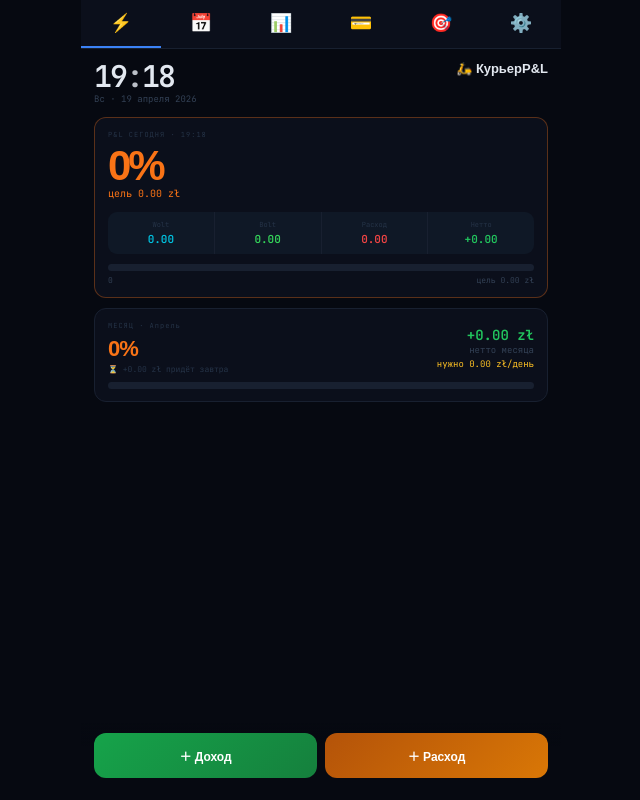
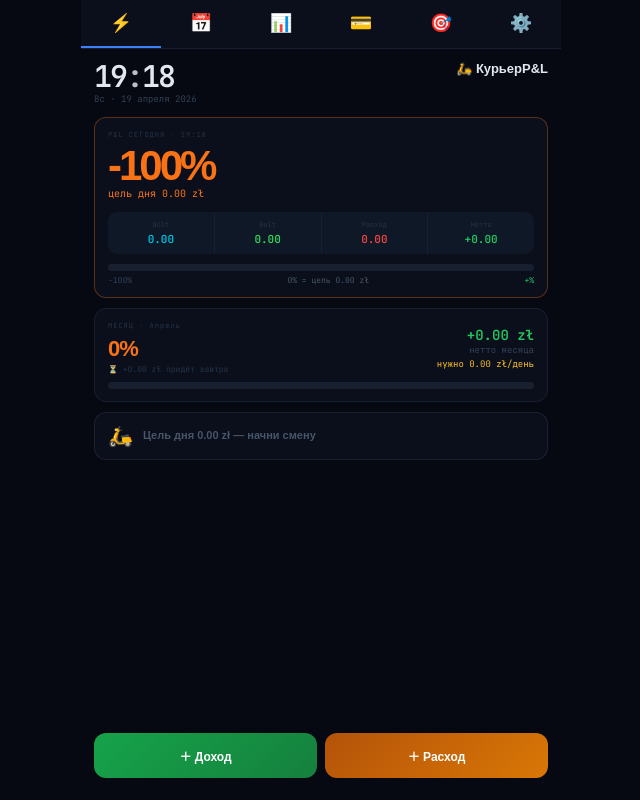
Before and after one commit to madcpakill-lang/courier-tracker, a React (Create React App) app: page / in a window 1280 px wide. Shown: the whole page, without its empty margins (319-959 px from the left). Built offline with nearby package versions, Linux system fonts and the light colour scheme; a web font is replaced by a local one.

Commit message:
Add files via upload

```diff
--- a/src/App.jsx
+++ b/src/App.jsx
@@ -96,7 +96,10 @@ export default function App() {
 
   // ── aggregations ─────────────────────────────────────────────────
   const totalBills = bills.reduce((s, b) => s + billMonthlyCost(b, year, month), 0);
-  const dailyTarget = totalBills > 0 ? totalBills / totalDays : 0;
+  // dailyTarget = totalBills / days remaining from today (not total days!)
+  // Example: 4000 zł / 12 days left in April = 333 zł/day
+  const daysRemaining = isCurrent ? Math.max(1, totalDays - CD + 1) : totalDays;
+  const dailyTarget = totalBills > 0 ? totalBills / daysRemaining : 0;
 
   // all income entries this month
   const allEntries = Object.values(log).flat();
@@ -117,7 +120,7 @@ export default function App() {
 
   const netMonth   = received - totalBills - monthExp;
   const remaining  = Math.max(0, totalBills - received);
-  const daysLeft   = isCurrent ? Math.max(1, totalDays - CD + 1) : 1;
+  const daysLeft   = daysRemaining;  // same as daysRemaining
   const needPerDay = remaining / daysLeft;
   const monthPct   = pct(received, totalBills);
 
@@ -128,7 +131,9 @@ export default function App() {
   const todayInc     = todayWolt + todayBolt;
   const todayExp     = todayEntries.filter(e => e.type === "expense").reduce((s, e) => s + (parseFloat(e.amount) || 0), 0);
   const todayNet     = todayInc - todayExp;
-  const todayPct     = pct(todayInc, dailyTarget);
+  const todayPct = dailyTarget > 0
+    ? Math.round(((todayInc - dailyTarget) / dailyTarget) * 100)
+    : todayInc > 0 ? 100 : -100;
 
   // T+1 arrived today = yesterday's income
   const yesterday = new Date(CY, CM, CD - 1);
@@ -217,7 +222,7 @@ export default function App() {
   function nextMonth() { if (month === 11) { setYear(y => y + 1); setMonth(0); } else setMonth(m => m + 1); }
 
   // ── colors ───────────────────────────────────────────────────────
-  const dayColor   = todayPct >= 100 ? "#22c55e" : todayPct >= 70 ? "#fbbf24" : "#f97316";
+  const dayColor   = todayPct >= 0 ? "#22c55e" : todayPct >= -30 ? "#fbbf24" : "#f97316";
   const monthColor = netMonth >= 0 ? "#22c55e" : "#f97316";
 
   // ── calendar grid ────────────────────────────────────────────────
@@ -262,12 +267,14 @@ export default function App() {
           <div style={{ ...R.card, borderColor: dayColor + "55", marginBottom: 10 }}>
             <div style={R.micro}>P&L СЕГОДНЯ · {HH}:{MM}</div>
             <div style={{ ...R.pnlBig, color: dayColor }}>
-              {todayPct === 0 ? "0%" : todayPct >= 100 ? `+${todayPct - 100}%` : `−${100 - todayPct}%`}
+              {todayPct >= 0 ? `+${todayPct}%` : `${todayPct}%`}
             </div>
             <div style={{ fontSize: 10, color: dayColor, fontFamily: "'JetBrains Mono'", marginBottom: 12 }}>
-              {todayPct >= 100 ? `+${fz(todayInc - dailyTarget)} zł сверх цели` :
-               todayPct > 0 ? `ещё ${fz(dailyTarget - todayInc)} zł до цели` :
-               `цель ${fz(dailyTarget)} zł`}
+              {todayPct >= 0
+                ? `+${fz(todayInc - dailyTarget)} zł сверх цели 🔥`
+                : todayInc > 0
+                  ? `ещё ${fz(dailyTarget - todayInc)} zł до нуля`
+                  : `цель дня ${fz(dailyTarget)} zł`}
             </div>
 
             {/* stats row */}
@@ -282,9 +289,9 @@ export default function App() {
             </div>
 
             {/* bar */}
-            <div style={R.barTrack}><div style={{ ...R.barFill, width: `${Math.min(todayPct,100)}%`, background: dayColor }} /></div>
+            <div style={R.barTrack}><div style={{ ...R.barFill, width: `${Math.min(Math.max((todayPct + 100) / 2, 0), 100)}%`, background: dayColor }} /></div>
             <div style={{ display: "flex", justifyContent: "space-between", fontSize: 8, color: "#334155", fontFamily: "'JetBrains Mono'", marginTop: 4 }}>
-              <span>0</span><span>цель {fz(dailyTarget)} zł</span>
+              <span>−100%</span><span style={{color:"#475569"}}>0% = цель {fz(dailyTarget)} zł</span><span style={{color:"#22c55e"}}>+%</span>
             </div>
           </div>
 
@@ -304,6 +311,30 @@ export default function App() {
             </div>
             <div style={R.barTrack}><div style={{ ...R.barFill, width: `${Math.min(pct(monthInc,totalBills),100)}%`, background: pct(monthInc,totalBills) >= 100 ? "linear-gradient(90deg,#16a34a,#22c55e)" : pct(monthInc,totalBills) >= 60 ? "linear-gradient(90deg,#d97706,#fbbf24)" : "linear-gradient(90deg,#be123c,#f43f5e)" }} /></div>
           </div>
+
+          {/* smart advice */}
+          {(()=>{
+            let emoji="🛵", text=`Цель дня ${fz(dailyTarget)} zł — начни смену`, color="#475569";
+            if(nextBill && nextBill.daysAway===0 && received<parseFloat(nextBill.amount||0)){
+              emoji="🚨"; color="#ef4444"; text=`Сегодня платёж ${nextBill.label} — нужно ${fz(parseFloat(nextBill.amount)-received)} zł`;
+            } else if(nextBill && nextBill.daysAway<=3 && received<parseFloat(nextBill.amount||0)){
+              emoji="⚡"; color="#f97316"; text=`Через ${nextBill.daysAway} дн платёж ${fz(parseFloat(nextBill.amount))} zł — поднажми`;
+            } else if(todayPct>=50){
+              emoji="🔥"; color="#22c55e"; text=`P&L +${todayPct}% — отличный день!`;
+            } else if(todayPct>=0){
+              emoji="✅"; color="#22c55e"; text="Вышел в ноль! Теперь каждый заказ — чистая прибыль";
+            } else if(todayPct>=-30){
+              emoji="💪"; color="#fbbf24"; text=`Почти ноль — ещё ${fz(Math.max(0,dailyTarget-todayInc))} zł`;
+            } else if(todayInc>0){
+              emoji="🎯"; color="#f97316"; text=`P&L ${todayPct}% — продолжай, ты в пути`;
+            }
+            return (
+              <div style={{background:"#0b0f1b",border:"1px solid "+color+"44",borderRadius:12,padding:"11px 13px",marginBottom:10,display:"flex",alignItems:"center",gap:10}}>
+                <span style={{fontSize:20}}>{emoji}</span>
+                <span style={{fontSize:11,fontWeight:700,color,lineHeight:1.4,flex:1}}>{text}</span>
+              </div>
+            );
+          })()}
 
           {/* next payment */}
           {nextBill && (
@@ -708,8 +739,15 @@ export default function App() {
                 <div>
                   <div style={R.label}>Число месяца когда списывается</div>
                   <input style={{ ...R.inp, width: 100 }} type="text" inputMode="numeric" pattern="[0-9]*"
-                    placeholder="1" value={String(b.day || 1)}
-                    onChange={e => updateBill(b.id, "day", parseInt(e.target.value) || 1)} />
+                    placeholder="1-31" value={b.day === undefined ? "" : String(b.day)}
+                    onChange={e => {
+                      const raw = e.target.value.replace(/[^0-9]/g, "");
+                      updateBill(b.id, "day", raw);
+                    }}
+                    onBlur={e => {
+                      const n = parseInt(e.target.value);
+                      updateBill(b.id, "day", (!n || n < 1) ? 1 : n > 31 ? 31 : n);
+                    }} />
                 </div>
               ) : (
                 <div>
```
